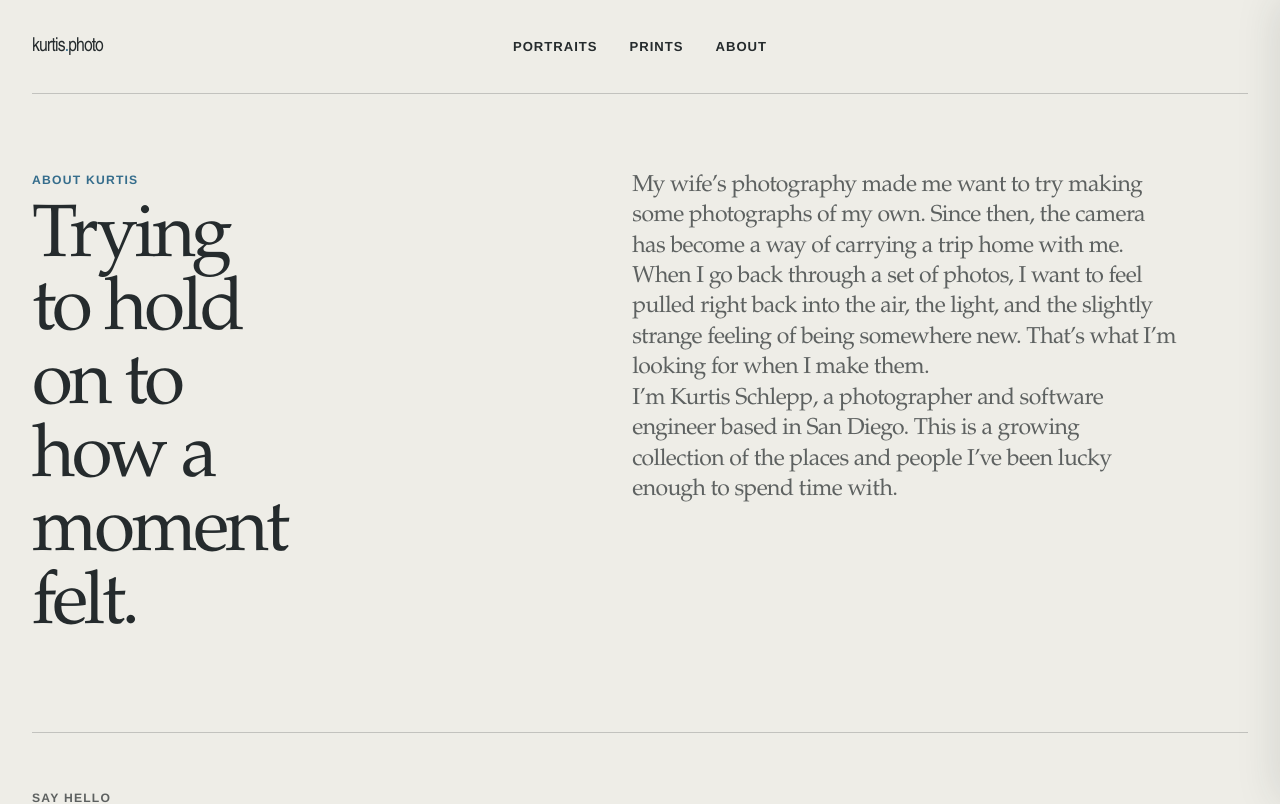
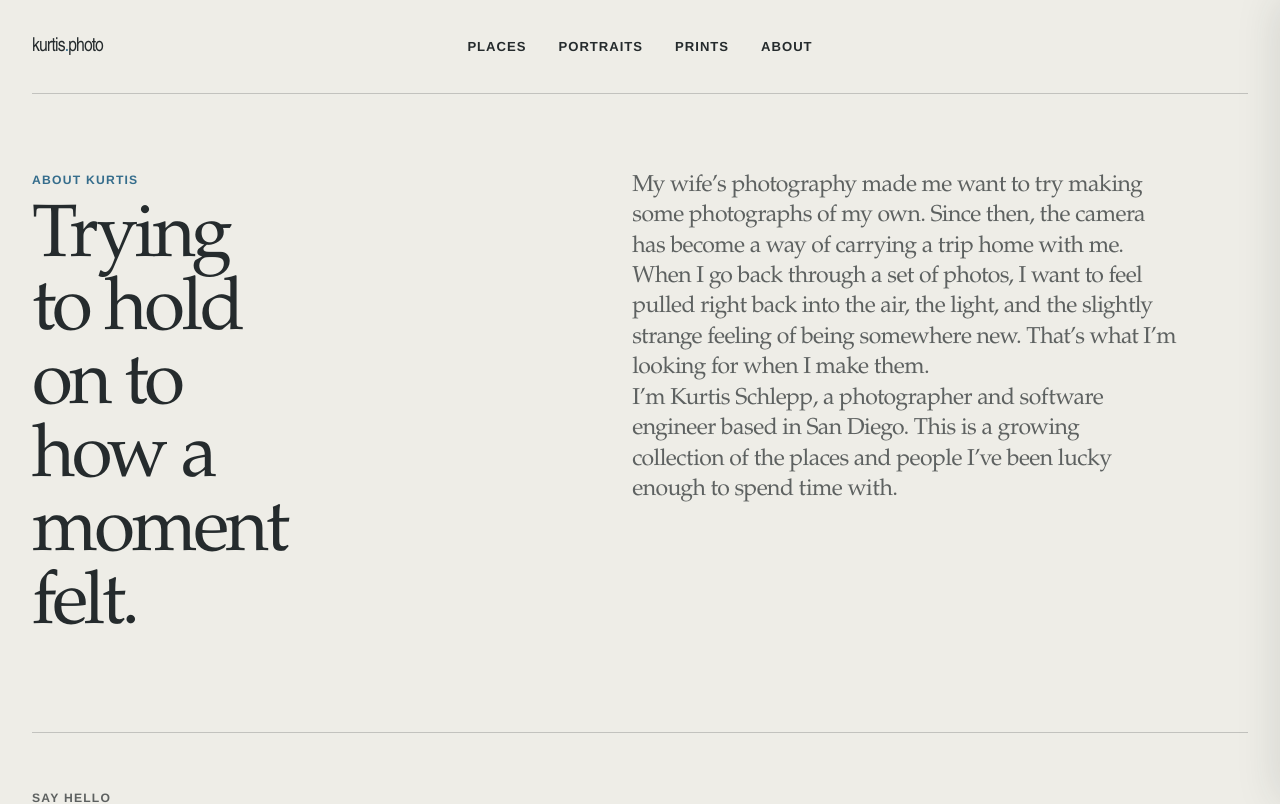
Before and after one commit to kschlepp/kurtis.photo, a Next.js app: page /about in a window 1280 px wide. Shown: the top 804 px of the page. Built offline with nearby package versions, Linux system fonts and the light colour scheme.

Commit message:
Restore Places navigation

```diff
--- a/components/site-header.tsx
+++ b/components/site-header.tsx
@@ -8,6 +8,7 @@ export function SiteHeader() {
         kurtis<span>.</span>photo
       </Link>
       <nav aria-label="Primary navigation">
+        <Link href="/">Places</Link>
         <Link href="/portraits">Portraits</Link>
         <Link href="/prints">Prints</Link>
         <Link href="/about">About</Link>
```
Also changed, not shown: 1 other file (tests, documents, lock files or other folders).
